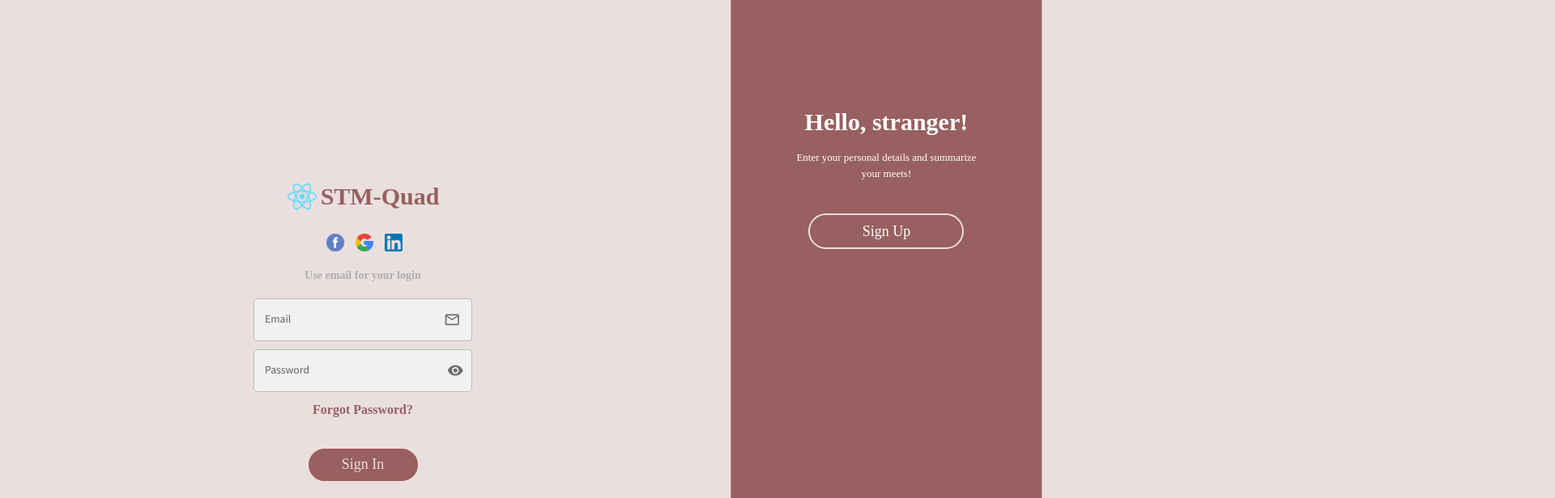
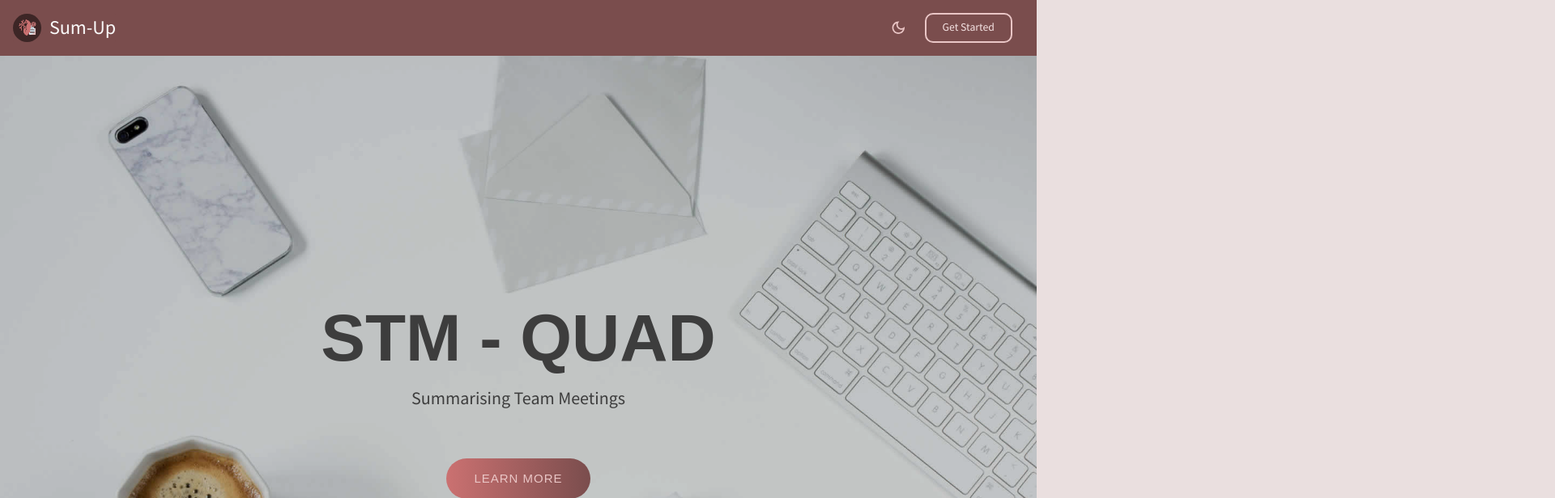
Before and after one commit to kunalagra/SumUp, a React (Create React App) app in the folder stm-app/: page / in a window 1280 px wide. Before the commit this address led to /login. Shown: the top 616 px of the page at 81% size, 1920 px wide, since content can reach past the window. Built offline with nearby package versions, Linux system fonts and the light colour scheme.

Commit message:
Updated Navbar for new users

```diff
--- a/stm-app/src/Components/HomePage.jsx
+++ b/stm-app/src/Components/HomePage.jsx
@@ -5,18 +5,11 @@ import FacebookIcon from "@mui/icons-material/Facebook";
 import TwitterIcon from "@mui/icons-material/Twitter";
 import LinkedInIcon from "@mui/icons-material/LinkedIn";
 import InstagramIcon from "@mui/icons-material/Instagram";
-import { useNavigate } from "react-router-dom";
 import HomeWorkIcon from '@mui/icons-material/HomeWork';
 import LocalPostOfficeIcon from '@mui/icons-material/LocalPostOffice';
 import CallIcon from '@mui/icons-material/Call';
 
 const HomePage = () => {
-  const navigate = useNavigate();
-
-  if (localStorage.length === 0) {
-    navigate("/login");
-  }
-
 
   const theme = useTheme();
   const colors = tokens(theme.palette.mode);
--- a/stm-app/src/Components/Login.jsx
+++ b/stm-app/src/Components/Login.jsx
@@ -234,10 +234,10 @@ class Login extends Component {
                 <div className="login__welcome-back__logo-container">
                     <img
                     className="login__welcome-back__logo-container--image"
-                    src="logo.png"
-                    alt="Budwriter"
+                    src="stm-logo-circle.png"
+                    alt="Sum-Up"
                     />
-                    <h5>STM-Quad</h5>
+                    <h5 style={{marginTop: "auto", marginLeft: "5px"}}>Sum-Up</h5>
                 </div>
                 <div className="login__welcome-back__main-container">
                     <div className="login__welcome-back__main-container__text-container">
@@ -274,23 +274,6 @@ class Login extends Component {
           }`}
         >
           Create an Account
-          <div className="login__create-container__social-container">
-            <img
-              className="login__create-container__social-container--facebook-icon"
-              src="facebook.svg"
-              alt=""
-            />
-            <img
-              className="login__create-container__social-container--google-icon"
-              src="google.svg"
-              alt=""
-            />
-            <img
-              className="login__create-container__social-container--linkedin-icon"
-              src="linkedin.svg"
-              alt=""
-            />
-          </div>
           <span className="login__create-container--info-text">
             Use email for your registration
           </span>
@@ -415,29 +398,13 @@ class Login extends Component {
           <div className="login__login-container__logo-container">
             <img
               className="login__login-container__logo-container--image"
-              src="logo.png"
-              alt="Budwriter"
+              src="stm-logo-circle.png"
+              alt="Sum-Up"
+              style={{marginRight: "10px"}}
             />
-            STM-Quad
+            Sum-Up
           </div>
           <div className="login__login-container__main-container">
-            <div className="login__login-container__main-container__social-container">
-              <img
-                className="login__login-container__main-container__social-container--facebook-icon"
-                src="facebook.svg"
-                alt=""
-              />
-              <img
-                className="login__login-container__main-container__social-container--google-icon"
-                src="google.svg"
-                alt=""
-              />
-              <img
-                className="login__login-container__main-container__social-container--linkedin-icon"
-                src="linkedin.svg"
-                alt=""
-              />
-            </div>
             <span className="login__login-container__main-container--info-text">
               Use email for your login
             </span>
--- a/stm-app/src/Components/Navbar.jsx
+++ b/stm-app/src/Components/Navbar.jsx
@@ -131,7 +131,29 @@ const Navbar = () => {
           </Typography>
         </Box>
 
-        {isNonMobile ? (
+        {
+          (localStorage.getItem("name")===null || localStorage.getItem("name")===undefined) ? (
+            <Box
+              display="flex"
+              justifyContent="space-evenly"
+              alignItems="center"
+              width="calc(max(15%, 150px))"
+              id="nav-links"
+            >
+              <Tooltip title="Change Theme">
+                <IconButton onClick={colorMode.toggleColorMode} className="nav-links-btn">
+                  {theme.palette.mode === "dark" ? (
+                    <LightModeOutlinedIcon />
+                  ) : (
+                    <DarkModeOutlinedIcon />
+                  )}
+                </IconButton>
+              </Tooltip>
+              <button className="get-started-btn" onClick={() => navigate("/login")}>Get Started</button>
+            </Box>
+          ) : (
+
+        isNonMobile ? (
           <Box
             display="flex"
             justifyContent="space-evenly"
@@ -192,9 +214,11 @@ const Navbar = () => {
           <IconButton onClick={handleClick} className="nav-links-btn">
             {open ? <MenuIcon /> : <MenuOpenIcon />}
           </IconButton>
+        )
+
         )}
       </Box>
-      {open && <Sidebar />}
+      {!(localStorage.getItem("name")===null || localStorage.getItem("name")===undefined) && open && <Sidebar />}
     </React.Fragment>
   );
 };
--- a/stm-app/src/Components/Profile.jsx
+++ b/stm-app/src/Components/Profile.jsx
@@ -5,6 +5,10 @@ import { tokens } from "../theme";
 import KeyboardDoubleArrowRightIcon from '@mui/icons-material/KeyboardDoubleArrowRight';
 import PersonIcon from '@mui/icons-material/Person';
 import EmailIcon from '@mui/icons-material/Email';
+import CalendarMonthIcon from '@mui/icons-material/CalendarMonth';
+import BusinessIcon from '@mui/icons-material/Business';
+import TransgenderIcon from '@mui/icons-material/Transgender';
+import PersonSearchIcon from '@mui/icons-material/PersonSearch';
 
 const Profile = () => {
     const theme = useTheme();
@@ -33,16 +37,36 @@ const Profile = () => {
                     style={{borderRadius: "50%"}}
                     />
                 </Box>
-                <Box>
-                    <Box m="15px 0">
+                <Box className="person-details">
+                    <Box m="25px 0 15px 0" className="person-detail">
                         <Typography variant="h4" style={{color: `${theme.palette.mode==="dark"? "rgba(255, 255, 255, 0.6)": "rgba(0, 0, 0, 0.7)"}`}}>
-                            <PersonIcon style={{fontSize: "1.2em"}} /> Username</Typography>
-                        <Typography variant="h3">{localStorage.getItem('name')}</Typography>
+                            <PersonIcon style={{fontSize: "1.2em"}} /> Username: </Typography>
+                        <Typography variant="h3" style={{marginLeft: "5px"}}>{localStorage.getItem('name')}</Typography>
                     </Box>
-                    <Box m="15px 0">
+                    <Box m="15px 0" className="person-detail">
                         <Typography variant="h4" style={{color: `${theme.palette.mode==="dark"? "rgba(255, 255, 255, 0.6)": "rgba(0, 0, 0, 0.7)"}`}}>
-                            <EmailIcon style={{fontSize: "1.1em"}} /> Mail ID</Typography>
-                        <Typography variant="h3">{localStorage.getItem('email')}</Typography>
+                            <EmailIcon style={{fontSize: "1.1em"}} /> Mail ID: </Typography>
+                        <Typography variant="h3" style={{marginLeft: "5px"}}>{localStorage.getItem('email')}</Typography>
+                    </Box>
+                    <Box m="15px 0" className="person-detail">
+                        <Typography variant="h4" style={{color: `${theme.palette.mode==="dark"? "rgba(255, 255, 255, 0.6)": "rgba(0, 0, 0, 0.7)"}`}}>
+                            <CalendarMonthIcon style={{fontSize: "1.1em"}} /> Age: </Typography>
+                        <Typography variant="h3" style={{marginLeft: "5px"}}>__</Typography>
+                    </Box>
+                    <Box m="15px 0" className="person-detail">
+                        <Typography variant="h4" style={{color: `${theme.palette.mode==="dark"? "rgba(255, 255, 255, 0.6)": "rgba(0, 0, 0, 0.7)"}`}}>
+                            <TransgenderIcon style={{fontSize: "1.1em"}} /> Gender: </Typography>
+                        <Typography variant="h3" style={{marginLeft: "5px"}}>__</Typography>
+                    </Box>
+                    <Box m="15px 0" className="person-detail">
+                        <Typography variant="h4" style={{color: `${theme.palette.mode==="dark"? "rgba(255, 255, 255, 0.6)": "rgba(0, 0, 0, 0.7)"}`}}>
+                            <BusinessIcon style={{fontSize: "1.1em"}} /> Company: </Typography>
+                        <Typography variant="h3" style={{marginLeft: "5px"}}>__</Typography>
+                    </Box>
+                    <Box m="15px 0" className="person-detail">
+                        <Typography variant="h4" style={{color: `${theme.palette.mode==="dark"? "rgba(255, 255, 255, 0.6)": "rgba(0, 0, 0, 0.7)"}`}}>
+                            <PersonSearchIcon style={{fontSize: "1.1em"}} /> Role: </Typography>
+                        <Typography variant="h3" style={{marginLeft: "5px"}}>__</Typography>
                     </Box>
                     <Box m="15px 0">
                         <button  className="login__create-container__form-container__form--submit"
--- a/stm-app/src/styles/_navbar.scss
+++ b/stm-app/src/styles/_navbar.scss
@@ -21,3 +21,17 @@
     }
 
 }
+
+.get-started-btn {
+    padding: 6px 20px;
+    border-radius: 10px;
+    border: 2px solid var(--light-color-3);
+    background-color: inherit;
+    color: var(--light-color-1);
+    transition: all 0.5s ease;
+
+    &:hover, &:active {
+        background-color: var(--light-color-3);
+        color: var(--main-color-1);
+    }
+}
--- a/stm-app/src/styles/_profile.scss
+++ b/stm-app/src/styles/_profile.scss
@@ -31,4 +31,9 @@
             }
         }
     }
+
+    .person-details > .person-detail {
+        @include flexbox(flex-start, flex-end);
+        flex-wrap: wrap;
+    }
 }
```
